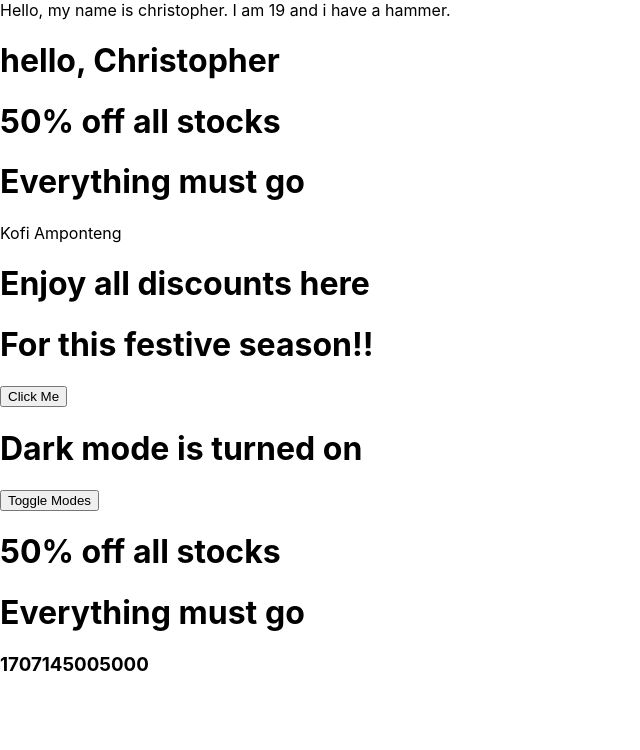
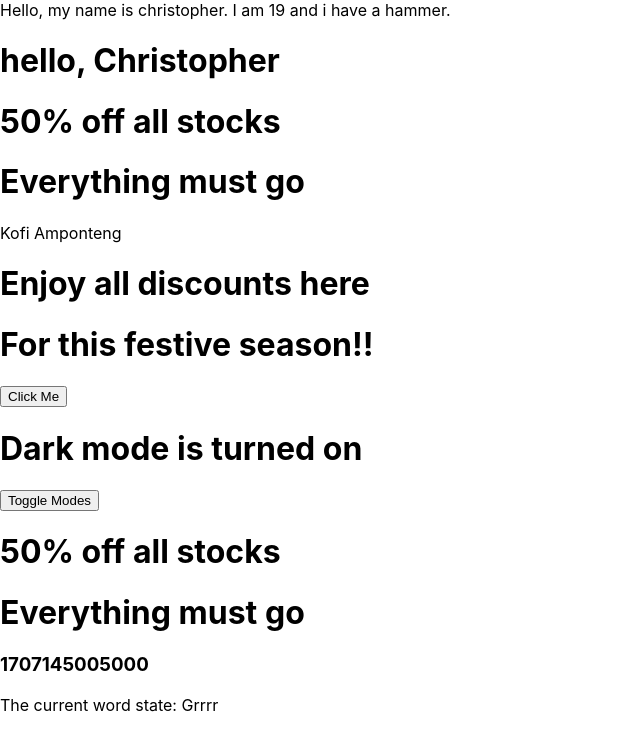
Before and after one commit to mambachristophersteven/react-beginning, a React (Create React App) app: page / in a window 1280 px wide. Shown: the top 750 px of the page, without its empty margins (0-640 px from the left). Built offline with nearby package versions, Linux system fonts and the light colour scheme.

Commit message:
what hooks are and what states are. understanding the basis of useState

```diff
--- a/src/App.js
+++ b/src/App.js
@@ -5,6 +5,7 @@ import ModeToggler from "./Components/ModeToggler/ModeToggler";
 import Navbar from "./Components/Navbar/Navbar";
 import Promo from "./Components/Promo/Promo";
 import ShowDate from "./Components/ShowDate/ShowDate";
+import ShowWord from "./Components/ShowWord/ShowWord";
 
 function App() {
 
@@ -18,6 +19,7 @@ function App() {
       <ModeToggler />
       <Promo />
       <ShowDate message = {date.getTime()}/>
+      <ShowWord />
     </div>
   );
 }
--- a/src/Components/ShowWord/ShowWord.jsx
+++ b/src/Components/ShowWord/ShowWord.jsx
@@ -0,0 +1,12 @@
+import React, { useState } from 'react'
+
+const ShowWord = () => {
+    const [word,setWord] = useState('Grrrr');
+    console.log(useState('Grrrr'));
+
+  return (
+    <div>The current word state: {word}</div>
+  )
+}
+
+export default ShowWord
```
